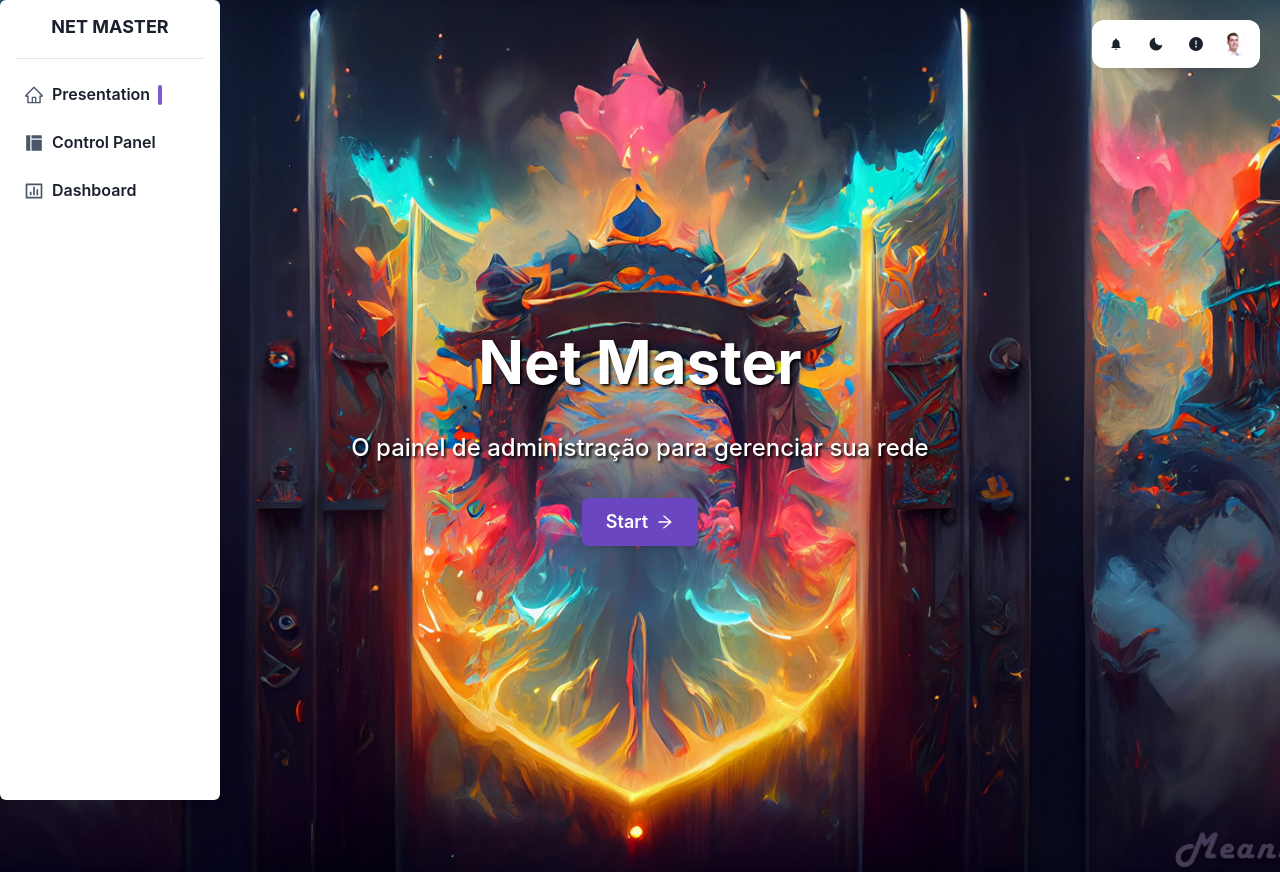
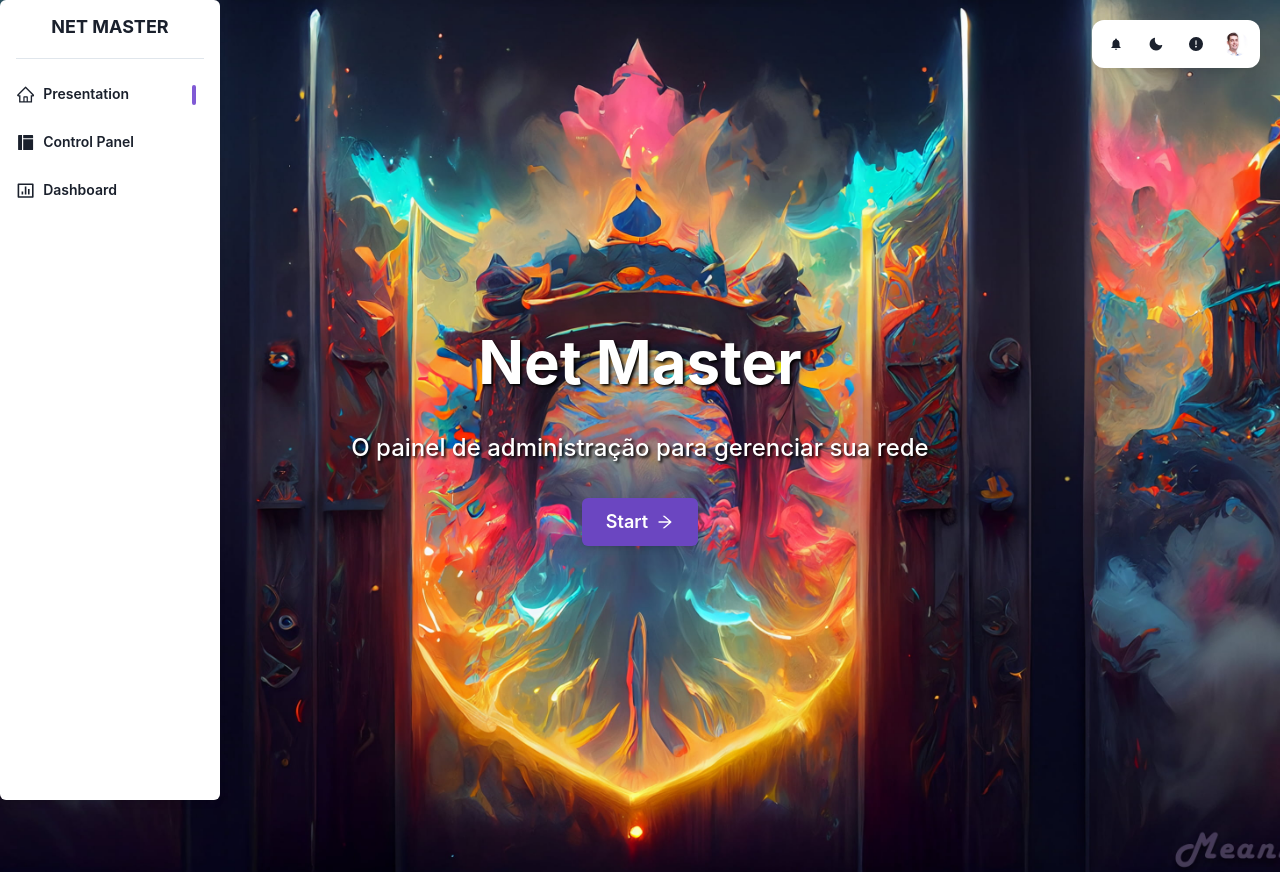
Before and after one commit to Higor-Matos/NetMasterFrontEnd, a React (Vite) app: page / in a window 1280 px wide. Both pictures are taken after a click on the button "Start". Built offline with nearby package versions, Linux system fonts and the light colour scheme.

Commit message:
"Side bar organizada e upgrades na topbar"

```diff
--- a/src/components/AvatarMenu/index.tsx
+++ b/src/components/AvatarMenu/index.tsx
@@ -32,10 +32,9 @@ const AvatarMenu = ({ colorScheme, avatarUrl }: Props) => {
     <>
       <IconButton
         aria-label={avatarLabel}
-        icon={<Avatar size="xs" src={avatarUrl} />}
+        icon={<Avatar size="full" src={avatarUrl} border="none" />}
         variant="ghost"
         size="sm"
-        borderRadius="md"
         onClick={toggleMenu}
         colorScheme={colorScheme}
       />
--- a/src/components/FileUpload/index.tsx
+++ b/src/components/FileUpload/index.tsx
@@ -1,7 +1,7 @@
-import React, { useState } from "react";
+import React from "react";
 import { InboxOutlined } from "@ant-design/icons";
 import { Upload, UploadProps, message } from "antd";
-import { Flex, Text, Box, useColorModeValue } from "@chakra-ui/react";
+import { Flex, Text, useColorModeValue } from "@chakra-ui/react";
 
 const { Dragger } = Upload;
 
--- a/src/components/MenuButton/index.tsx
+++ b/src/components/MenuButton/index.tsx
@@ -1,13 +1,12 @@
 import React from "react";
 import {
-  Button,
-  Icon,
-  HStack,
+  Box,
+  Flex,
+  IconButton,
   Text,
   useColorModeValue,
 } from "@chakra-ui/react";
 import { IconType } from "react-icons";
-import Indicator from "./Indicator";
 
 type MenuButtonProps = {
   text: string;
@@ -22,39 +21,41 @@ type MenuButtonProps = {
 
 const MenuButton = ({
   text,
-  icon,
+  icon: Icon,
   onClick,
   page,
-  bgColor,
-  hoverColor,
   renderIndicator,
   iconColor,
 }: MenuButtonProps) => {
   const textColor = useColorModeValue("gray.800", "white");
-  const defaultIconColor = useColorModeValue("gray.600", "gray.300");
-  const fontSize = { base: "sm", md: "md" };
+  const bgColor = useColorModeValue("transparent", "transparent");
+  const hoverBgColor = useColorModeValue("gray.100", "gray.700");
 
   return (
-    <Button
-      variant="ghost"
-      justifyContent="flex-start"
-      isFullWidth
+    <Flex
+      as={IconButton}
+      aria-label={text}
+      icon={
+        <>
+          <Icon fontSize="1.2rem" />
+          <Text ml={2} color={textColor} flexGrow={1} fontSize="1rem">
+            {text}
+          </Text>
+          <Box w="20px" fontSize="0.8rem" textAlign="right">
+            {renderIndicator(page)}
+          </Box>
+        </>
+      }
       onClick={onClick}
       borderRadius="md"
-      py="3"
-      px="2"
-      _hover={{ bg: hoverColor }}
-      _active={{ bg: bgColor }}
-      _focus={{ boxShadow: "none" }}
-    >
-      <HStack spacing="2">
-        <Icon as={icon} boxSize="20px" color={iconColor || defaultIconColor} />
-        <Text fontSize={fontSize} color={textColor}>
-          {text}
-        </Text>
-      </HStack>
-      {renderIndicator(page)}
-    </Button>
+      w="100%"
+      alignItems="center"
+      justifyContent="space-between"
+      bg={bgColor}
+      _hover={{
+        bg: hoverBgColor,
+      }}
+    />
   );
 };
 
--- a/src/components/Sidebar/index.tsx
+++ b/src/components/Sidebar/index.tsx
@@ -1,6 +1,6 @@
 import React, { useState } from "react";
 import { motion } from "framer-motion";
-import { Box, useColorModeValue } from "@chakra-ui/react";
+import { Box, useColorModeValue, Text } from "@chakra-ui/react";
 import { AiOutlineHome, AiFillLayout } from "react-icons/ai";
 import { RiBarChartBoxLine } from "react-icons/ri";
 import {
@@ -43,7 +43,11 @@ const Sidebar = ({
 
   const menuItems = [
     {
-      text: "Presentation",
+      text: (
+        <Text fontSize="sm" textAlign="left">
+          Presentation
+        </Text>
+      ),
       icon: AiOutlineHome,
       onClick: onPresentationClick,
       page: "presentation",
@@ -51,7 +55,11 @@ const Sidebar = ({
       hoverColor,
     },
     {
-      text: "Control Panel",
+      text: (
+        <Text fontSize="sm" textAlign="left">
+          Control Panel
+        </Text>
+      ),
       icon: AiFillLayout,
       onClick: onControlPanelClick,
       page: "control-panel",
@@ -59,7 +67,11 @@ const Sidebar = ({
       hoverColor,
     },
     {
-      text: "Dashboard",
+      text: (
+        <Text fontSize="sm" textAlign="left">
+          Dashboard
+        </Text>
+      ),
       icon: RiBarChartBoxLine,
       onClick: onDashboardClick,
       page: "dashboard",
--- a/src/components/SidebarDrawer/index.tsx
+++ b/src/components/SidebarDrawer/index.tsx
@@ -47,7 +47,7 @@ const SidebarDrawer = ({
             fontSize={{ base: "md", md: "lg" }}
             color={headingColor}
           >
-            NET MASTER
+            <strong style={{ fontWeight: "bold" }}>NET</strong> MASTER
           </Heading>
           <Divider borderColor="gray.300" my={2} />
           {menuItems.map((item) => (
--- a/src/components/Topbar/index.tsx
+++ b/src/components/Topbar/index.tsx
@@ -27,13 +27,12 @@ interface Props {
 }
 
 const AvatarMenu = ({ colorMode, toggleColorMode, isLargerThan768 }: Props) => {
-  const iconColor = colorMode === "dark" ? "white" : "gray.800";
   return (
     <Menu>
       <MenuButton
         as={IconButton}
         aria-label="Avatar"
-        icon={<Avatar size="xs" src={avatarImg} />}
+        icon={<Avatar size="xs" src={avatarImg} border="none" />}
         variant="ghost"
         size="sm"
         borderRadius="md"
```
